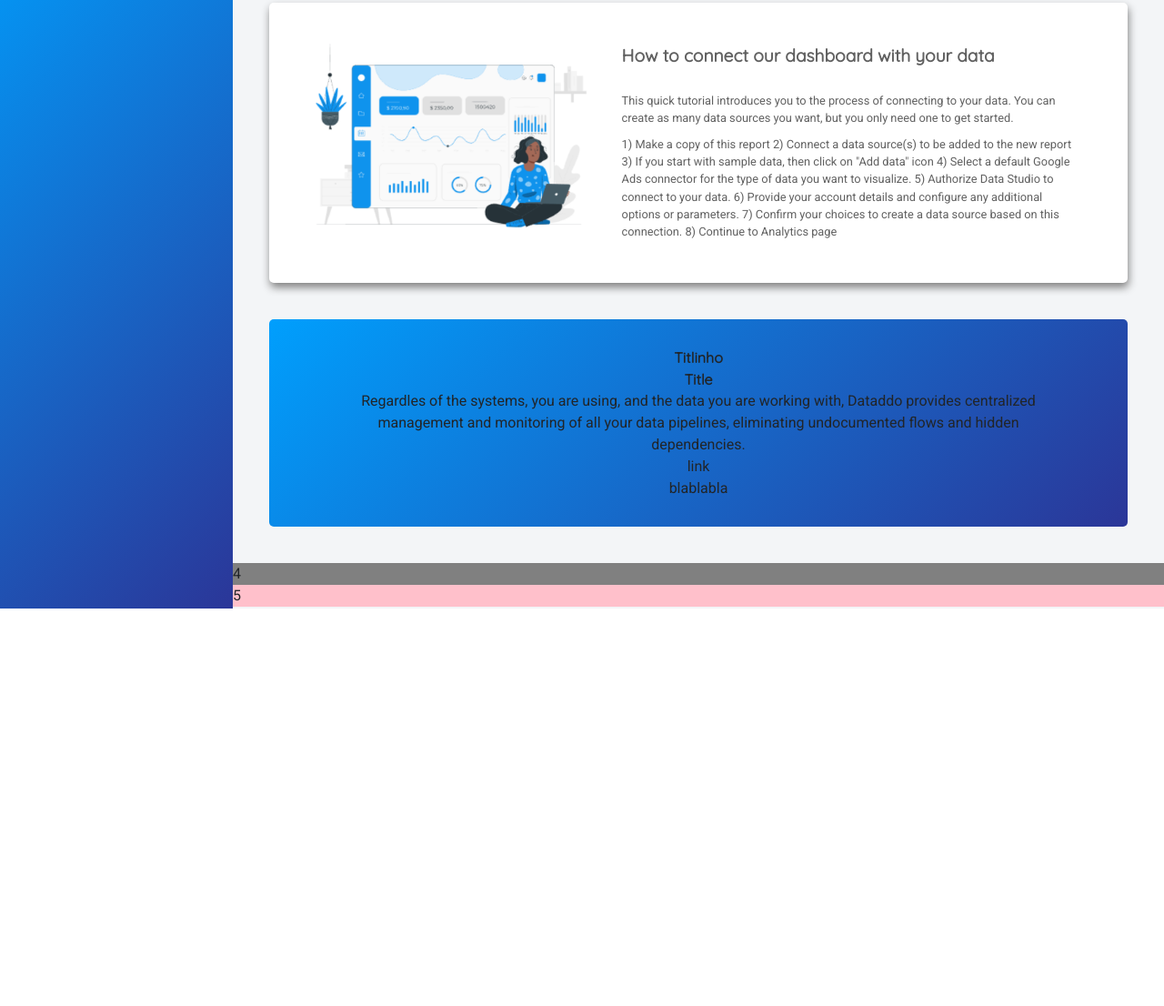
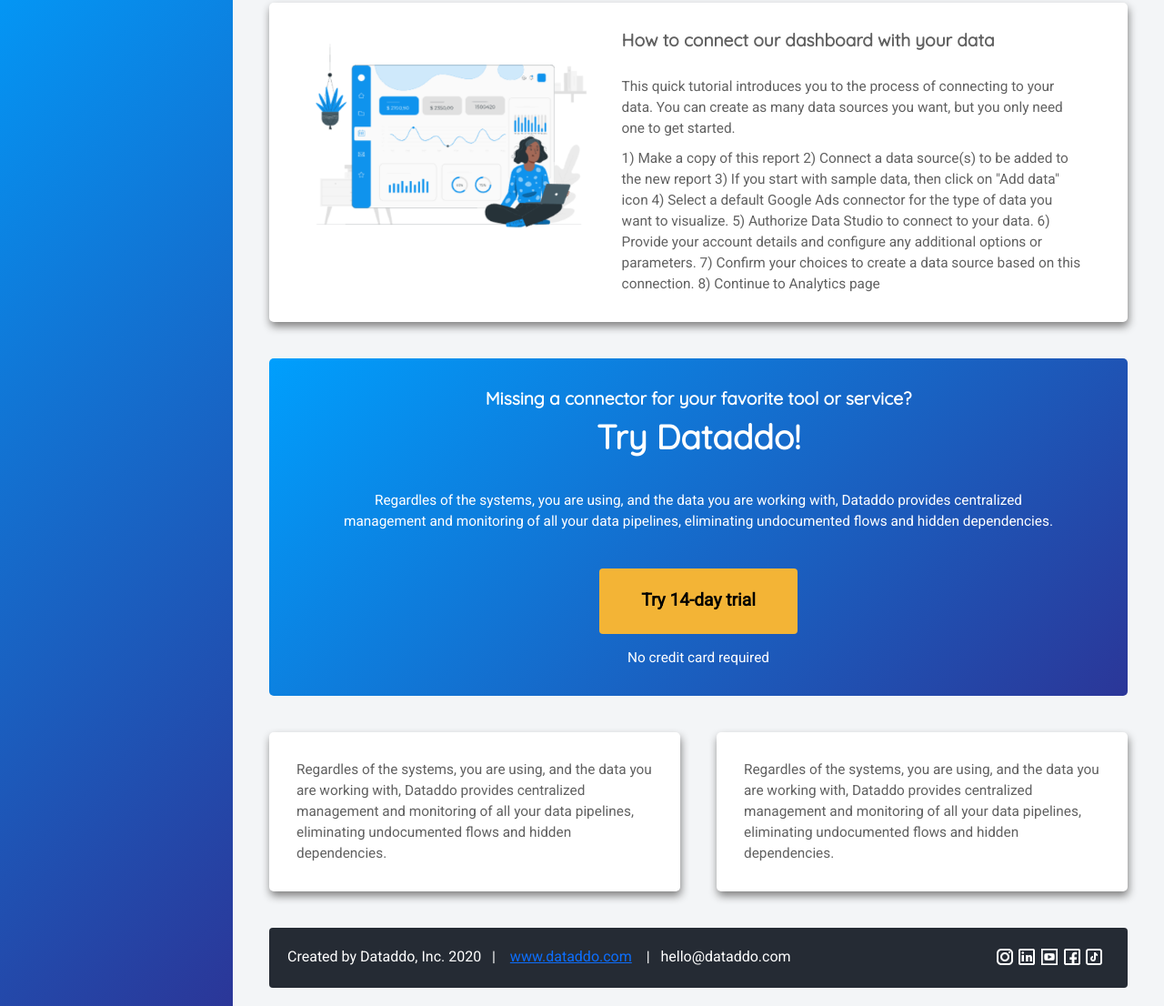
Before and after one commit to RicksonArize/LayoutResponsive, a plain HTML site: page index.html in a window 1280 px wide. Shown: the part 203-1309 px from the top of the page at 91% size. Before the commit the page ends 872 px from the top, so only its background shows below. Drawn offline with nearby package versions, Linux system fonts and the light colour scheme; files that its build step writes are made by us from their sources.

Commit message:
Projeto em andamento

```diff
--- a/index.html
+++ b/index.html
@@ -1,4 +1,4 @@
-<html>
+<html lang="pt-br">
     <head>
         <meta charset="UTF-8">
         <meta http-equiv="X-UA-Compatible" content="IE=edge">
@@ -20,7 +20,7 @@
             }
 
             .title, h1, h2, h3, h4, h5, h6{
-                font-family: Quicksand;
+                font-family: 'Quicksand';
                 font-weight: bold;
             }
 
@@ -29,7 +29,7 @@
                 display: flex;
                 flex-direction: column;
                 width: 100%;
-                height: 100vh;
+                min-height: 100vh;
             }
 
             #top{
@@ -155,7 +155,7 @@
             }
 
             .content1-article font{
-                font-size: 1vw;
+                font-size: 1.2vw;
                 color: rgb(97, 97, 97);
             }
 
@@ -172,13 +172,7 @@
                 border-radius: 5px;
                 min-width: 180px;
                 background: linear-gradient(135deg, rgb(0, 159, 253) 0%, rgb(43, 54, 152) 100%);
-            }
-
-            .content2-title{
-                display: flex;
-                flex-direction: column;
-                justify-content: center;
-                align-items: center;
+                color: #fff;
             }
 
             .content2-title{
@@ -198,8 +192,92 @@
             .content2-text{
                 text-align: center;
                 padding: 0 50px;
+                margin: 30px 0;
+                font-size: 1.2vw;
             }
+
+            .justify-title{
+                text-align: center;
+            }
+
+            .title-conten2{
+                font-size: 1.5vw;
+            }
+
+            .title-conten2-2{
+                font-size: 2.9vw;
+            }
+
+            #btn-content2{
+                background-color: rgb(243, 180, 54);
+                cursor: pointer;
+                padding: 10px;
+                margin-bottom: 15px;
+                font-size: 1.5vw;
+                font-weight: bold;
+                border: transparent;
+                border-radius: 4px;
+                width: 17vw;
+                height: 9vh;
+            }
+
+            .content2-end{
+                margin-top: 10px;
+
+            }
+
+            .content2-ending{
+                font-size: 1.2vw;
+            }
+
+            /*--3--*/
+
+            .content3-double{
+                display: flex;
+                flex-direction: row;
+                justify-content: space-between;
+                margin: 0 40px 40px 40px;
+                font-size: 1.2vw;
+                color: rgb(97, 97, 97);
+
+            }
+
+            .content3-left{
+                background: #fff;
+                flex: 2;
+                margin-right: 20px;
+                padding: 30px;
+                border-radius: 5px;
+                box-shadow: 1px 5px 10px grey;
+
+            }
+
+            .content3-right{
+                background: #fff;
+                flex: 2;
+                margin-left: 20px;
+                padding: 30px;
+                border-radius: 5px;
+                box-shadow: 1px 5px 10px grey;
+            }
+
             /*------------FIM Content---------------*/
+
+            footer{
+                display: flex;
+                flex-direction: row;
+                justify-content: space-between;
+                padding: 20px;
+                margin: 0 40px 20px 40px;
+                border-radius: 4px;
+
+            }
+
+            .footer-right{
+                display: flex;
+                flex-direction: row;
+                padding: 0 5px 0 5px;
+            }
 
         </style>
 
@@ -255,11 +333,11 @@
                     </div>
                     <div class="content2-highlight">
                         <div class="content2-title">
-                            <div>
-                                <font class="title">Titlinho</font>
+                            <div class="justify-title">
+                                <font class="title title-conten2">Missing a connector for your favorite tool or service?</font>
                             </div>
                             <div>
-                                <b class="title">Title</b>
+                                <b class="title title-conten2-2">Try Dataddo!</b>
                             </div>
                         </div>
                         <div class="content2-text">
@@ -269,19 +347,51 @@
                         </div>
                         <div class="content2-end">
                             <div>
-                                link
+                                <button id="btn-content2" type="button"><span color="#000">Try 14-day trial</span></button>
                             </div>
                             <div>
-                                blablabla
+                                <font class="content2-ending">
+                                    No credit card required
+                                </font>
                             </div>
                         </div>
                     </div>
-                    <div style="background: gray;">
-                        4
+                    <div class="content3-double">
+                        <div class="content3-left">
+                            <font>
+                                Regardles of the systems, you are using, and the data you are working with, Dataddo provides centralized management and monitoring of all your data pipelines, eliminating undocumented flows and hidden dependencies.
+                            </font>
+                        </div>
+                        <div class="content3-right">
+                            <font>
+                                Regardles of the systems, you are using, and the data you are working with, Dataddo provides centralized management and monitoring of all your data pipelines, eliminating undocumented flows and hidden dependencies.
+                            </font>
+                        </div>
                     </div>
-                    <div style="background: pink;">
-                        5
-                    </div>
+                    <footer style="background: rgb(37, 43, 52);;">
+                        <div class="footer-left">
+                            <font color="#ffffff">Created by Dataddo, Inc. 2020&nbsp; &nbsp;|&nbsp; &nbsp;</font>
+                            <a href="http://www.dataddo.com"><font>www.dataddo.com</font></a>
+                            <font color="#ffffff">&nbsp; &nbsp;|&nbsp; &nbsp;hello@dataddo.com</font>
+                        </div>
+                        <div class="footer-right">
+                            <div class="footer-insta">
+                                <a href="https://www.instagram.com/Vieira_Oficial/"><img style="cursor: pointer;  filter: invert(1);" src="./icon-insta.png" alt="instagram"></a>
+                            </div>
+                            <div class="footer-linkedin">
+                                <a href="https://br.linkedin.com/school/colegioantoniovieira/"><img style="cursor: pointer;  filter: invert(1);" src="./icon-linkedin.png" alt="linkedin"></a>
+                            </div>
+                            <div class="footer-youtube">
+                                <a href="https://www.youtube.com/user/TVCAV"><img style="position: relative; bottom: 1px; width: 26px; height: 26px; cursor: pointer;  filter: invert(1);" src="./icon-youtube.png" alt="youtube"></a>
+                            </div>
+                            <div class="footer-face">
+                                <a href="https://www.facebook.com/vieiraoficial/"><img style="cursor: pointer;  filter: invert(1);" src="./icon-facebook.png" alt="facebook"></a>
+                            </div>
+                            <div class="footer-tiktok">
+                                <a href="https://www.tiktok.com/@colegioantoniovieira"><img style="cursor: pointer;  filter: invert(1);" src="./icon-tiktok.png" alt="tiktok"></a>
+                            </div>
+                        </div>
+                    </footer>
                 </div>
             </div>
 
```
Also changed, not shown: icon-facebook.png (added), icon-insta.png (added), icon-linkedin.png (added), icon-tiktok.png (added), icon-youtube.png (added).
